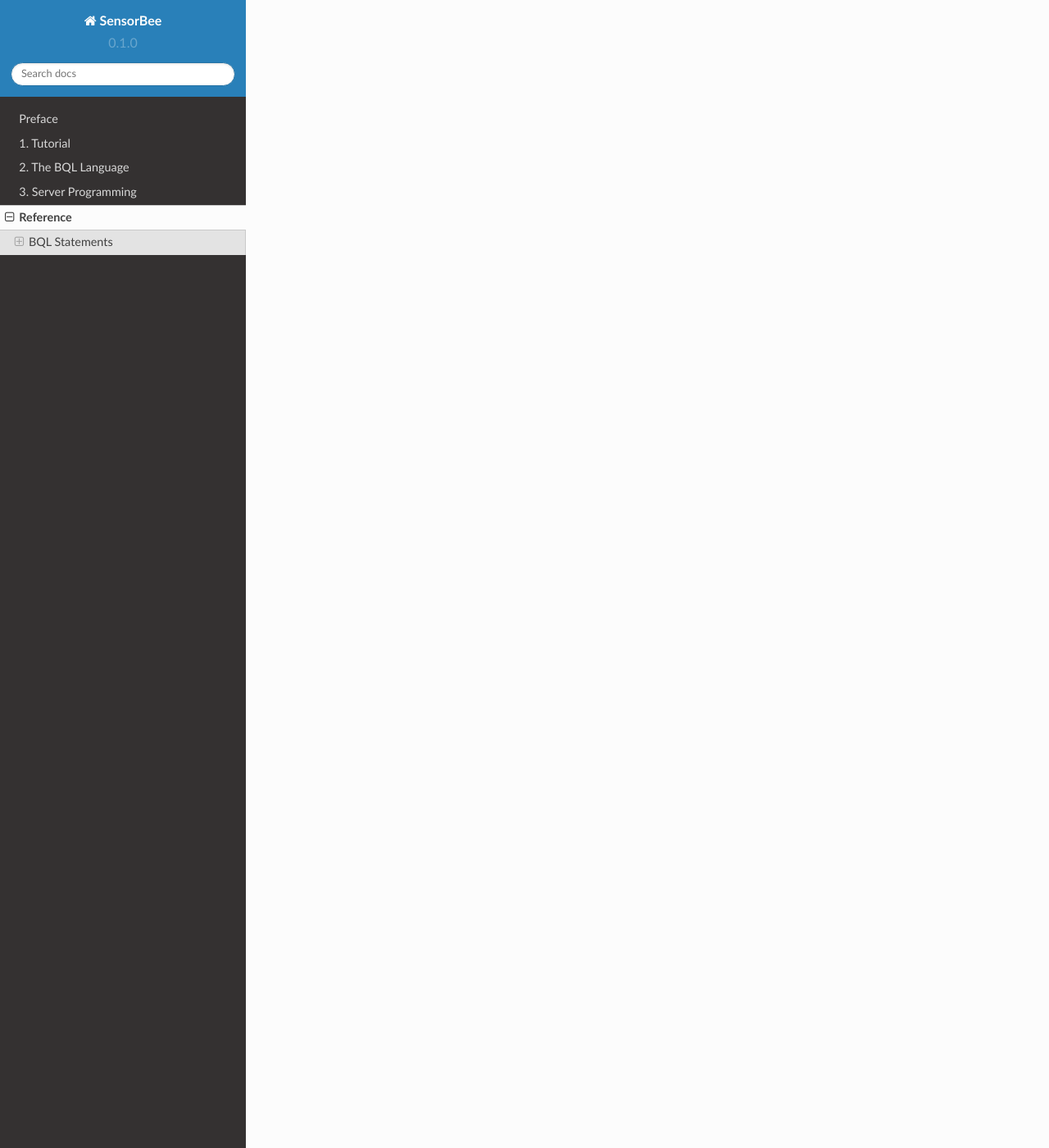
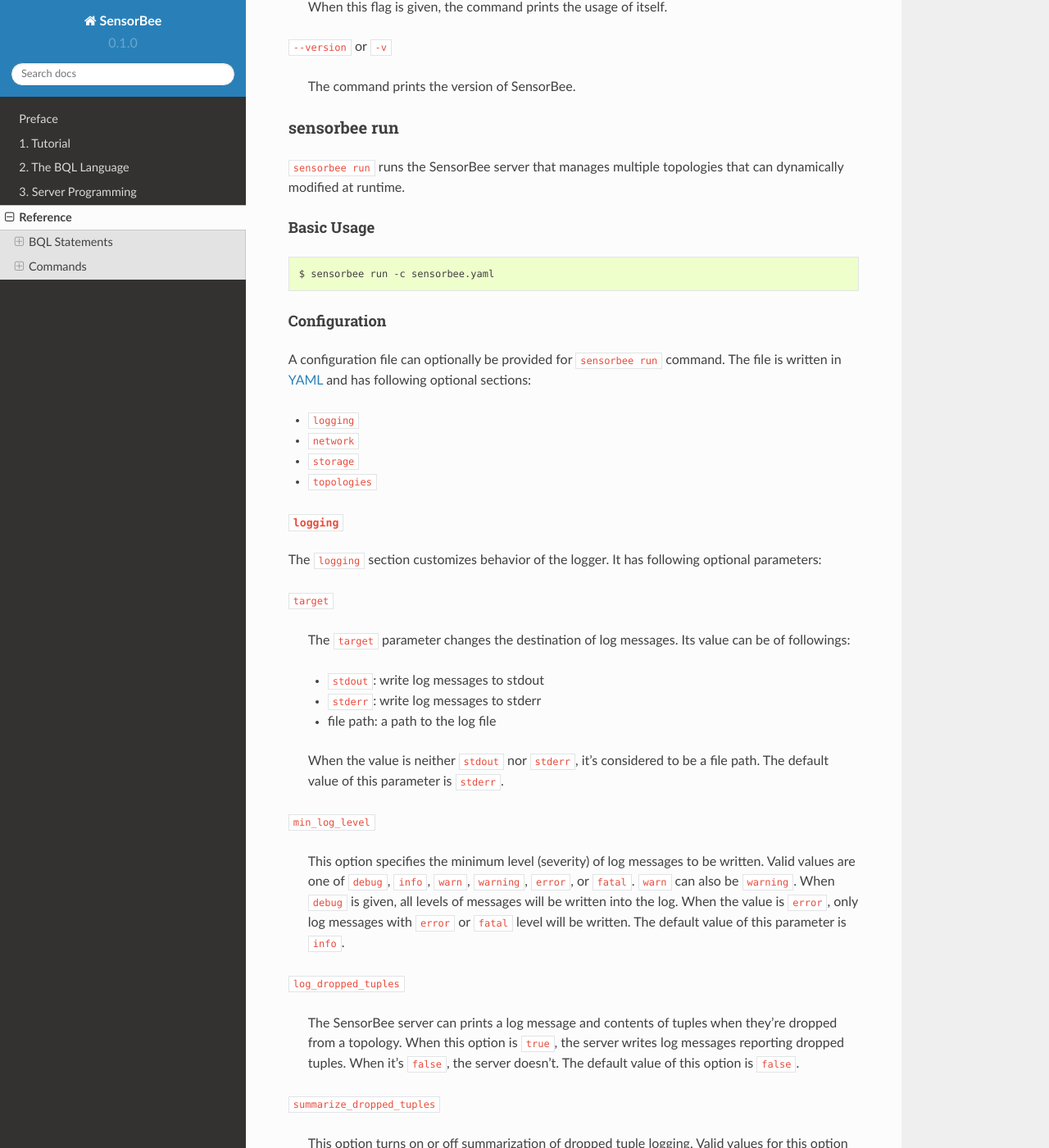
Before and after one commit to sensorbee/docs, a Sphinx documentation site: the page built from source/ref.rst, in a window 1280 px wide and 1400 px high, scrolled down 22429 px. Shown: the whole window at 82% size. Built offline with Sphinx 7.4.7 and the Read the Docs theme 2.0.0, drawn with Linux system fonts in a browser that asks for light colours; some of the changed text lies outside the part shown.

Commit message:
Complete command reference

```diff
--- a/source/index.rst
+++ b/source/index.rst
@@ -23,7 +23,7 @@
    server_programming.rst
 
 .. toctree::
-   :maxdepth: 1
+   :maxdepth: 2
    :numbered: -1
 
    ref.rst
--- a/source/ref.rst
+++ b/source/ref.rst
@@ -5,3 +5,4 @@
 #########
 
 .. include:: ref/stmts.rst
+.. include:: ref/commands.rst
--- a/source/ref/commands/build_sensorbee.rst
+++ b/source/ref/commands/build_sensorbee.rst
@@ -1,7 +1,7 @@
 .. _ref_commands_build_sensorbee:
 
-``build_sensorbee``
-===================
+build_sensorbee
+===============
 
 Because SensorBee is written in Go, all its dependencies including plugins
 generally need to be statically linked, or at least cannot be dynamically
--- a/source/ref/commands/sensorbee.rst
+++ b/source/ref/commands/sensorbee.rst
@@ -1,7 +1,7 @@
 .. _ref_commands_sensorbee:
 
-``sensorbee``
-=============
+sensorbee
+=========
 
 ``sensorbee`` is the main command to manipulate SensorBee. ``sensorbee``
 consists of a set of following subcommands:
@@ -26,8 +26,8 @@
 
 .. _ref_commands_sensorbee_run:
 
-``sensorbee run``
-=================
+sensorbee run
+=============
 
 ``sensorbee run`` runs the SensorBee server that manages multiple topologies
 that can dynamically modified at runtime.
@@ -308,8 +308,8 @@
 
 .. _ref_commands_sensorbee_runfile:
 
-``sensorbee runfile``
-=====================
+sensorbee runfile
+=================
 
 ``sensorbee runfile`` runs a single BQL file. This command is mainly designed
 for offline data processing but can be used as a standalone SensorBee process
@@ -394,8 +394,8 @@
 
 .. _ref_commands_sensorbee_shell:
 
-``sensorbee shell``
-===================
+sensorbee shell
+===============
 
 ``sensorbee shell`` starts a new shell to manipulate the SensorBee server. The
 shell can be terminated by writing ``exit`` or typing ``C-d``.
@@ -435,5 +435,62 @@
 
 .. _ref_commands_sensorbee_topology:
 
-``sensorbee topology``
-======================
+sensorbee topology
+==================
+
+``sensorbee topology``, or ``sensorbee t``, is used to manipulate topologies on
+the SensorBee server.
+
+.. note::
+
+    This command is provided because the syntax of BQL statements that
+    controls topologies has not been discussed enough yet.
+
+The command consists of following subcommands:
+
+``sensorbee topology create <name>`` or ``sensorbee t c <name>``
+
+    This command creates a new topology on the SensorBee server. The ``<name>``
+    argument is the name of the topology to be created. ``$?`` will be 0 if
+    the command is successful. Otherwise, it'll be non-zero. The command fails
+    if the topology already exists on the server.
+
+``sensorbee topology drop <name>`` or ``sensorbee t drop <name>``
+
+    This command drops an existing topology on the SensorBee server. The
+    ``<name>`` argument is the name of the topology to be dropped. ``$?`` will
+    be 0 if the command is successful. Otherwise, it'll be non-zero. The command
+    doesn't fail even if the topology doesn't exist on the server.
+
+``sensorbee topology list`` or ``sensorbee t l``
+
+    This commands prints names of all topologies that the SensorBee server has,
+    one name per line.
+
+All commands share the same flags and options. Flags and options need to be
+given after the subcommand name::
+
+    $ sensorbee topology create --flag --option value my_topology
+
+In this example, a flag ``--flag`` and an option ``--option value`` are
+provided. The argument of the command, i.e. the name of topology, is
+``my_topology``.
+
+Flags and Options
+-----------------
+
+``--api-version version``
+
+    This option changes the API version of the SensorBee server. The default
+    value of this option is ``v1``.
+
+``--help`` or ``-h``
+
+    When this flag is given, the command prints the usage of itself.
+
+``--uri``
+
+    This option is used when the SensorBee server is running at non-localhost
+    or using non-default port number (15601). The value should have a format
+    like ``http://host:port/``. The default value of this option is
+    ``http://localhost:15601/``.
```
Also changed, not shown: other parts of source/ref/commands/build_sensorbee.rst (+2 -2 lines).
